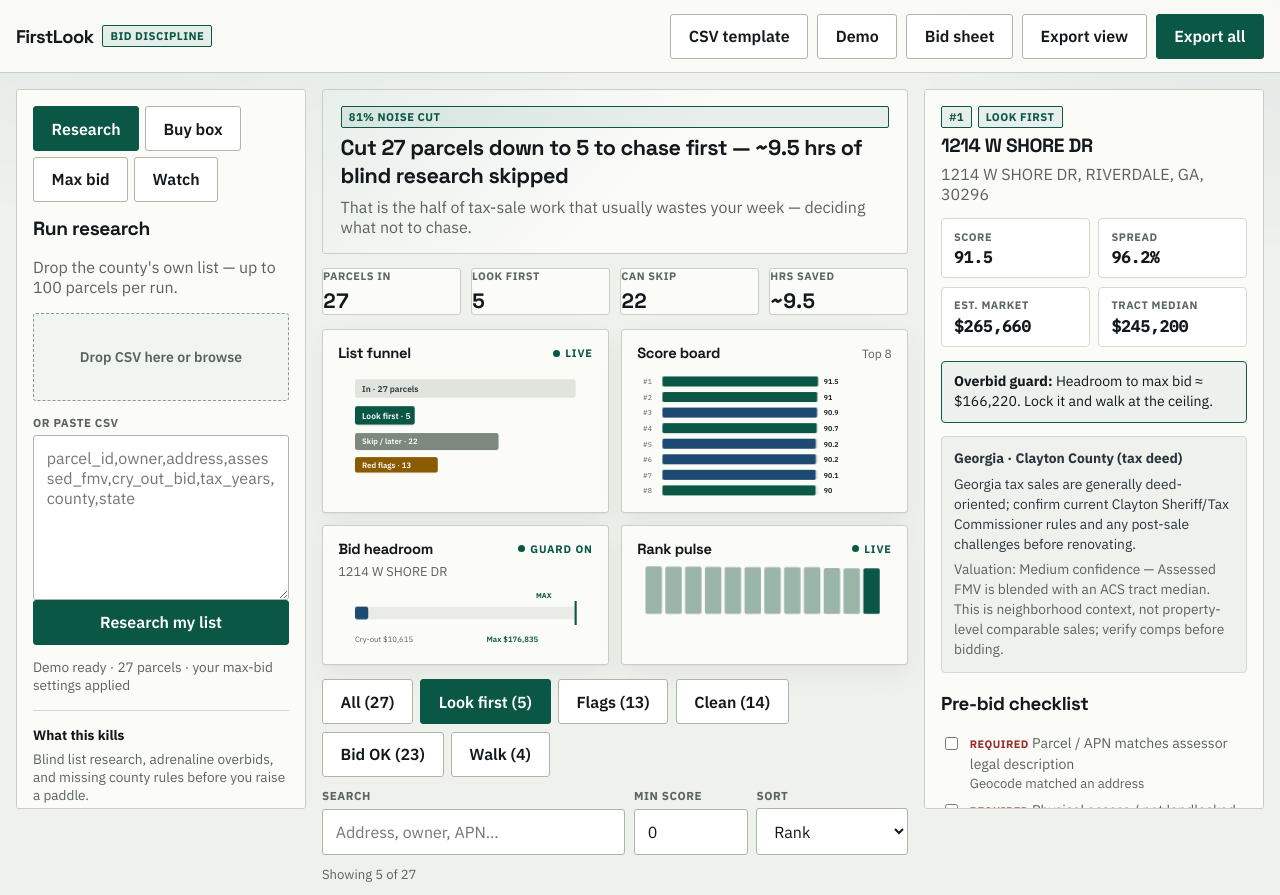
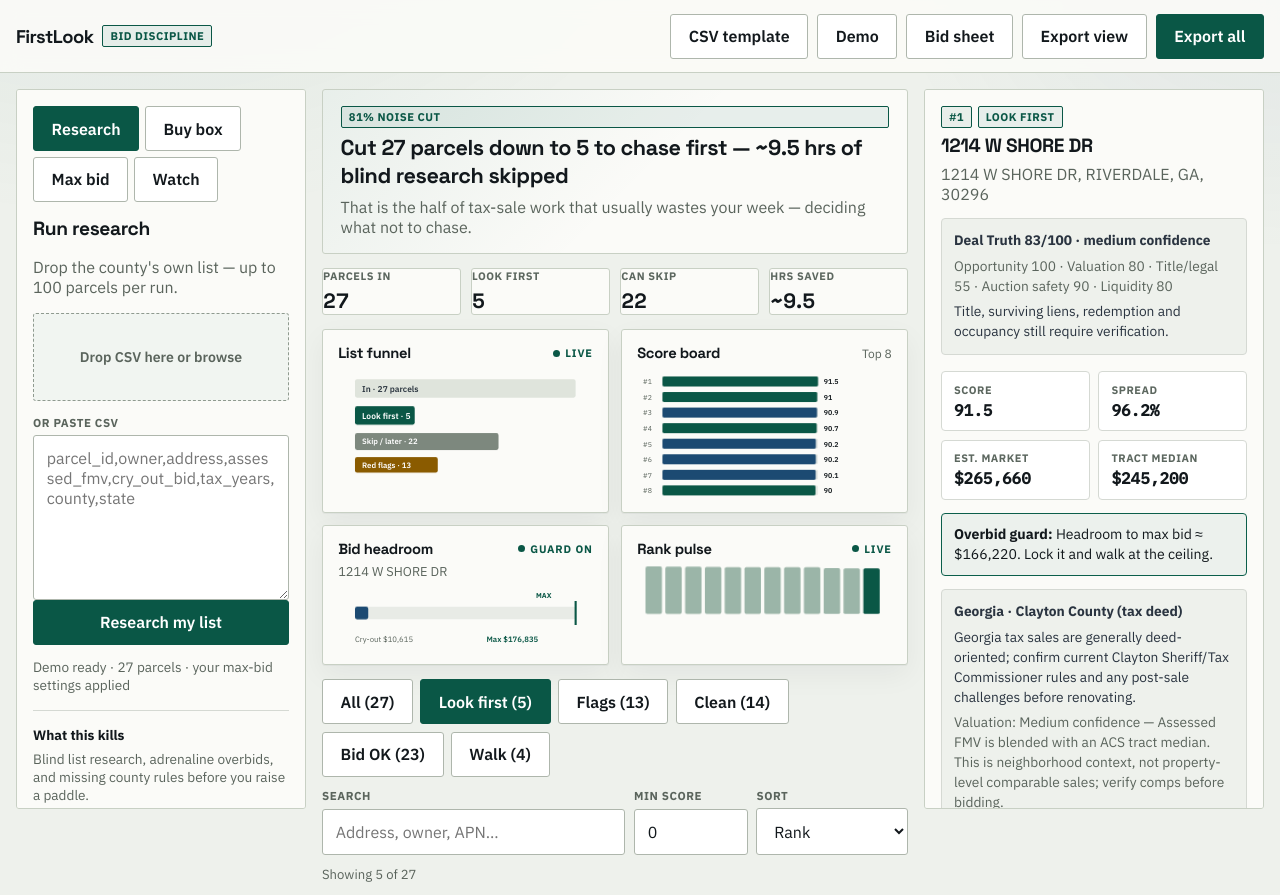
Before and after one commit to AliRazaHassan/firstlook-taxsale, a Next.js app: page /app in a window 1280 px wide. Shown: the top 895 px of the page. Built offline with nearby package versions, Linux system fonts and the light colour scheme.

Commit message:
Surface Deal Truth Score in investor dashboard

```diff
--- a/app/app/page.tsx
+++ b/app/app/page.tsx
@@ -6,6 +6,7 @@ import { BidGauge, FunnelChart, ScoreBars, SparkBars, WorkflowDiagram } from "@/
 import {
   DEFAULT_BUY_BOX,
   calculateMaxBid,
+  calculateDealTruthScore,
   impactStats,
   normalizeBuyBox,
   rescoreExisting,
@@ -440,11 +441,12 @@ export default function AppPage() {
       desiredProfit: Math.round(arv * (bidDefaults.desiredProfitPct / 100)),
       cryOutBid: property.cry_out_bid,
     });
-    const next: ScoredProperty = {
+    const bidUpdated: ScoredProperty = {
       ...property,
       maxBid: json.maxBid,
       projectedProfitAtMaxBid: json.projectedProfit,
     };
+    const next: ScoredProperty = { ...bidUpdated, dealTruth: calculateDealTruthScore(bidUpdated) };
     setSelected(next);
     setData((prev) =>
       prev
@@ -846,6 +848,7 @@ export default function AppPage() {
                     <tr>
                       <th>Rank</th>
                       <th>Score</th>
+                      <th>Truth</th>
                       <th>Address</th>
                       <th>Cry-out</th>
                       <th>FMV</th>
@@ -866,6 +869,7 @@ export default function AppPage() {
                           {p.lookAtFirst ? <div className="pill pill-mint">First</div> : null}
                         </td>
                         <td className="mono">{p.score}</td>
+                        <td className="mono">{p.dealTruth?.overall ?? "—"}</td>
                         <td>
                           <div>{p.cleanAddress}</div>
                           <div className="muted" style={{ fontSize: "0.8rem" }}>
@@ -924,6 +928,18 @@ export default function AppPage() {
                 <h2>{selected.cleanAddress}</h2>
                 <p className="muted">{selected.matchedAddress ?? selected.owner}</p>
               </div>
+
+              {selected.dealTruth ? (
+                <div className={styles.rulesBox}>
+                  <strong>Deal Truth {selected.dealTruth.overall}/100 · {selected.dealTruth.confidence} confidence</strong>
+                  <div className="muted" style={{ marginTop: "0.35rem" }}>
+                    Opportunity {selected.dealTruth.opportunity} · Valuation {selected.dealTruth.valuation} · Title/legal {selected.dealTruth.titleLegal} · Auction safety {selected.dealTruth.auctionSafety} · Liquidity {selected.dealTruth.liquidity}
+                  </div>
+                  {selected.dealTruth.reasons.length ? (
+                    <div style={{ marginTop: "0.35rem" }}>{selected.dealTruth.reasons.join(" ")}</div>
+                  ) : null}
+                </div>
+              ) : null}
 
               <div className={styles.metricGrid}>
                 <div>
```
